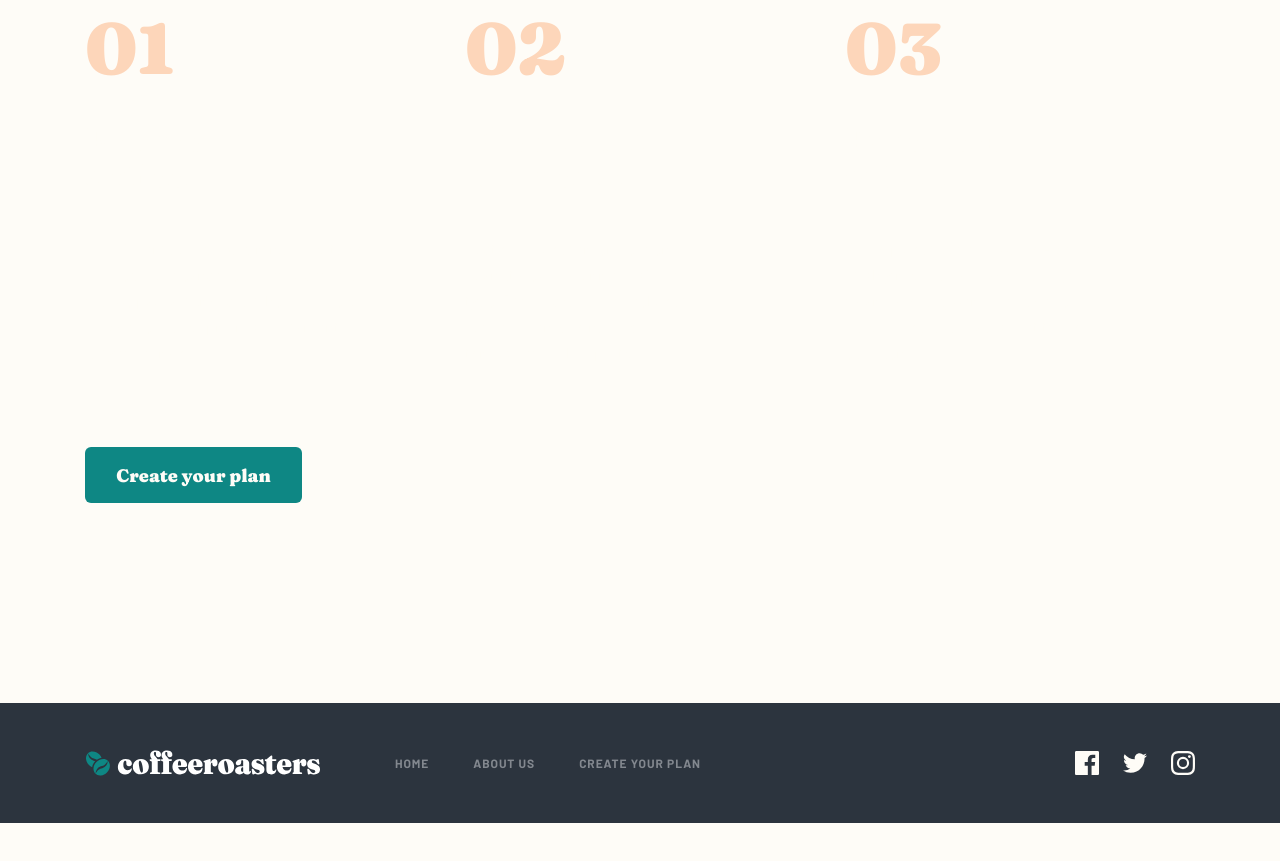
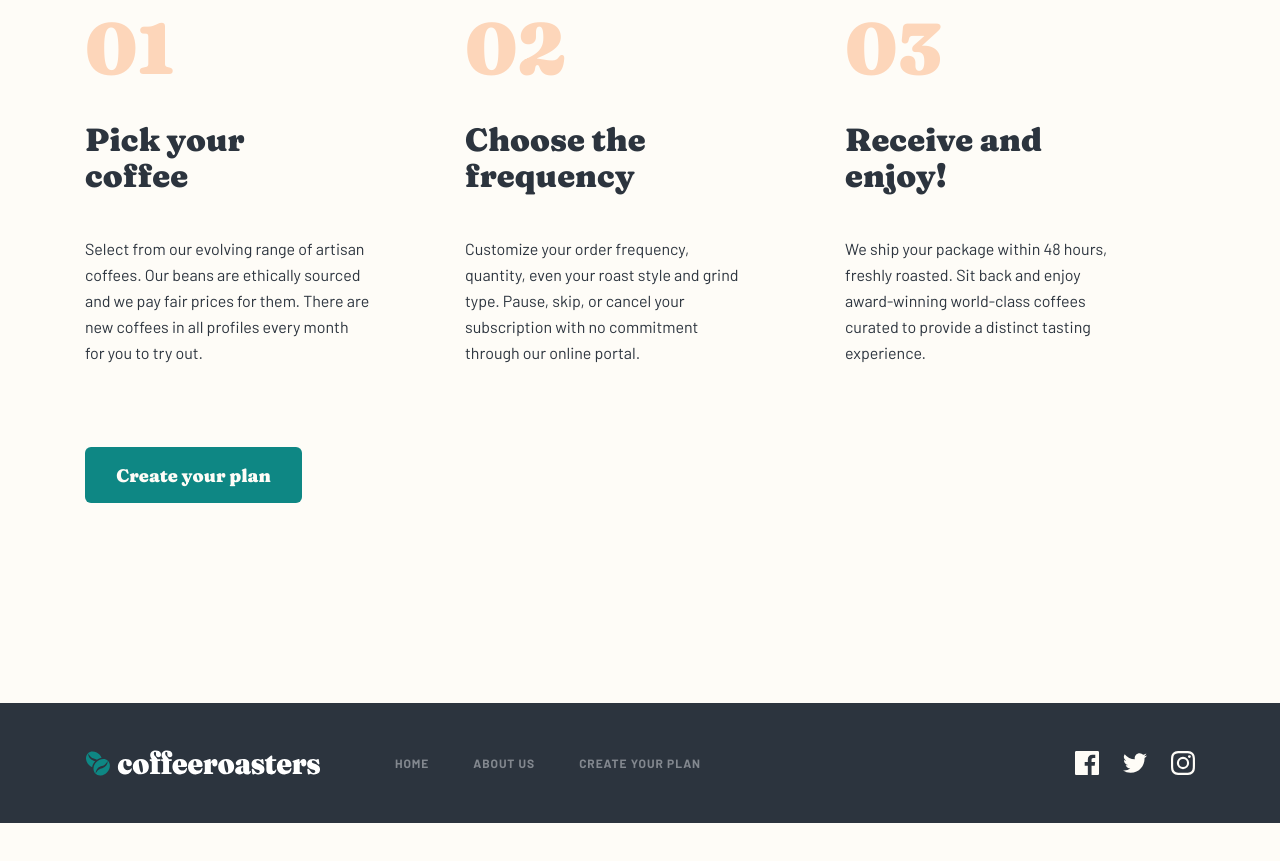
Before and after one commit to danielopq/Coffeeroasters, a React (Vite) app: page / in a window 1280 px wide. Shown: the part 2700-3561 px from the top of the page. Built offline with nearby package versions, Linux system fonts and the light colour scheme.

Commit message:
planSteps.css - light version fixed

```diff
--- a/src/components/shared/planSteps/planSteps.css
+++ b/src/components/shared/planSteps/planSteps.css
@@ -52,11 +52,11 @@
 }
 
 .light h3{
-    color: var(--lightCream);
+    color: var(--darkGrey);
 }
 
 .light p[class='mainText']{
-    color: var(--lightCream);
+    color: var(--darkGrey);
 }
 
 .dark h3{
```
